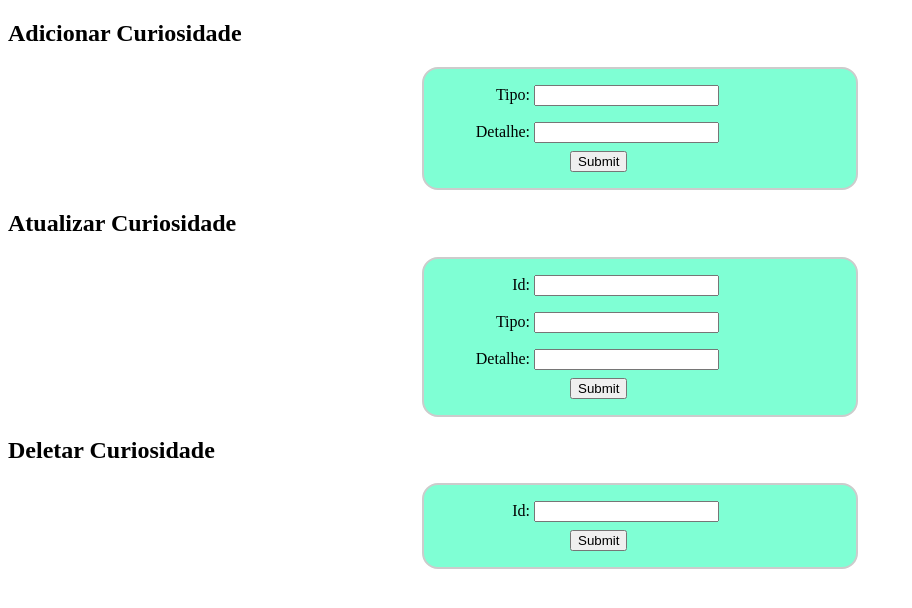
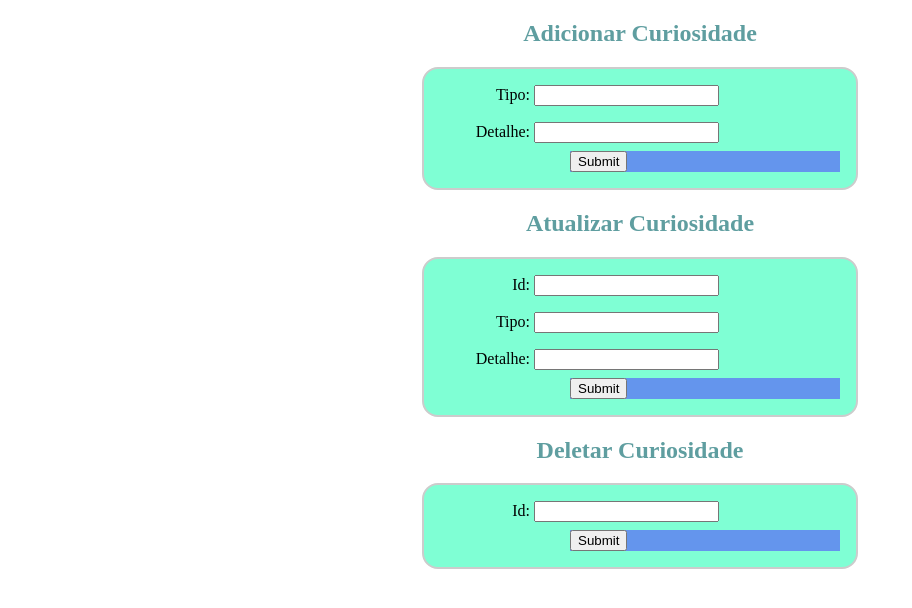
Before and after one commit to Luiz-Unicamp/Atividade7, a website: page index.html in a window 1280 px wide. Shown: the whole page, without its empty margins (0-912 px from the left). Drawn offline with Linux system fonts and the light colour scheme.

Commit message:
Add files via upload

```diff
--- a/style.css
+++ b/style.css
@@ -1,3 +1,7 @@
+h2{
+    text-align: center;
+    color: cadetblue;
+}
 form {
     /* Apenas para centralizar o form na página */
     margin: 0 auto;
@@ -20,7 +24,7 @@ form div + div {
 
 
 #botao {
-
+    background-color: cornflowerblue;
     margin-top: .5em;
     margin-left: 130px;
 
```
